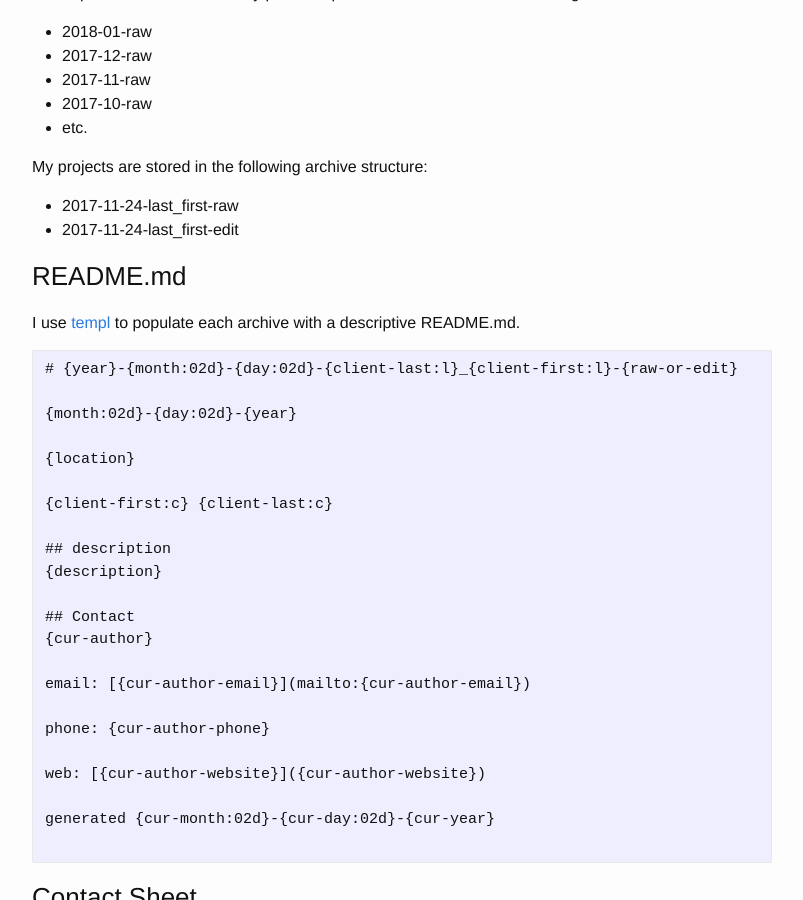
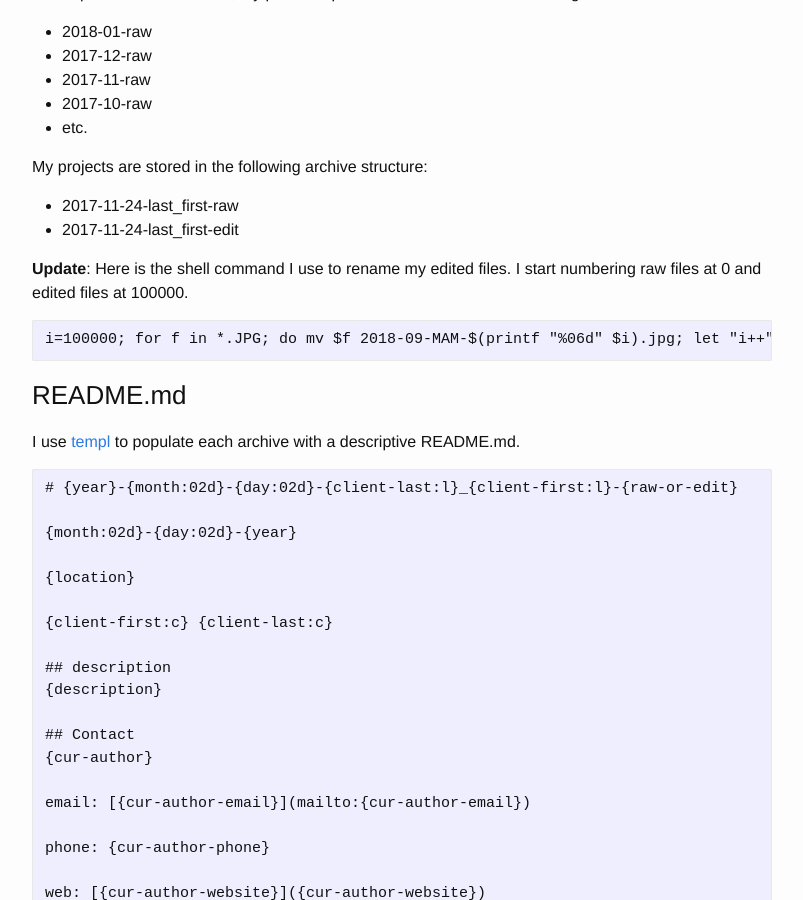
Before and after one commit to mmore500/mmore500.github.io, a Jekyll site: the page built from _posts/2018-01-22-my-photography-workflow.md, in a window 1280 px wide and 900 px high, scrolled down 5027 px. Shown: the whole window, without its empty margins (238-1041 px from the left). Built offline with Jekyll 4.4.1, drawn with Linux system fonts in a browser that asks for light colours.

Commit message:
Add shell snipppet

````diff
--- a/_posts/2018-01-22-my-photography-workflow.md
+++ b/_posts/2018-01-22-my-photography-workflow.md
@@ -191,6 +191,13 @@ To illustrate, my personal photos are sorted into the following archive structur
 My projects are stored in the following archive structure:
 * 2017-11-24-last_first-raw
 * 2017-11-24-last_first-edit
+
+**Update**:
+Here is the shell command I use to rename my edited files.
+I start numbering raw files at 0 and edited files at 100000.
+```
+i=100000; for f in *.JPG; do mv $f 2018-09-MAM-$(printf "%06d" $i).jpg; let "i++"; done
+```
 
 ### README.md
 
````
